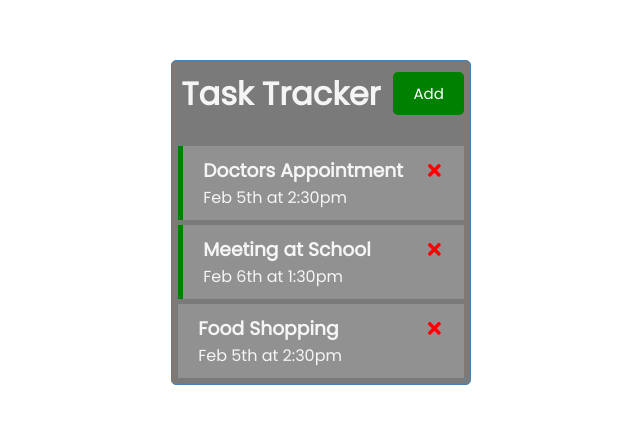
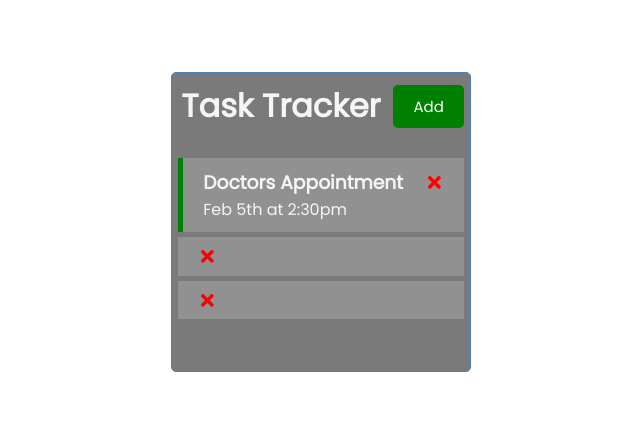
Before and after one commit to trevorrobertsjr/react-task-tracker, a React (Create React App) app: page / in a window 1280 px wide. Shown: the part 178-602 px from the top of the page, without its empty margins (319-959 px from the left). Built offline with nearby package versions, Linux system fonts and the light colour scheme; data requests are answered from the project's data file.

Commit message:
toggle reminder not working with json-server.

```diff
--- /dev/null
+++ b/db.json
@@ -0,0 +1,16 @@
+{
+  "tasks": [
+    {
+      "id": 1,
+      "text": "Doctors Appointment",
+      "day": "Feb 5th at 2:30pm",
+      "reminder": true
+    },
+    {
+      "id": 3
+    },
+    {
+      "id": 4
+    }
+  ]
+}
--- a/package.json
+++ b/package.json
@@ -6,6 +6,7 @@
     "@testing-library/jest-dom": "^5.16.5",
     "@testing-library/react": "^13.4.0",
     "@testing-library/user-event": "^13.5.0",
+    "json-server": "^0.17.0",
     "react": "^18.2.0",
     "react-dom": "^18.2.0",
     "react-icons": "^4.4.0",
@@ -16,7 +17,8 @@
     "start": "react-scripts start",
     "build": "react-scripts build",
     "test": "react-scripts test",
-    "eject": "react-scripts eject"
+    "eject": "react-scripts eject",
+    "server": "json-server --watch db.json --port 5080"
   },
   "eslintConfig": {
     "extends": [
--- a/src/App.js
+++ b/src/App.js
@@ -1,47 +1,81 @@
-import { useState } from 'react'
+import { useState, useEffect } from 'react'
 import Header from './components/Header'
 import Tasks from './components/Tasks'
 import AddTask from './components/AddTask'
 function App() {
   const [showAddTask, setShowAddTask] = useState(false)
-  const [tasks, setTasks] = useState([
-    {
-      id: 1,
-      text: 'Doctors Appointment',
-      day: 'Feb 5th at 2:30pm',
-      reminder: true,
-    },
-    {
-      id: 2,
-      text: 'Meeting at School',
-      day: 'Feb 6th at 1:30pm',
-      reminder: true,
-    },
-    {
-      id: 3,
-      text: 'Food Shopping',
-      day: 'Feb 5th at 2:30pm',
-      reminder: false,
-    },
-  ])
+  const [tasks, setTasks] = useState([])
+  // can't use async with this anonymous function
+  // why, tho?
+  useEffect(() => {
+    const getTasks = async () => {
+      const tasksFromServer = await fetchTasks()
+      setTasks(tasksFromServer)
+    }
+
+    getTasks()
+    // dependency array. if you want to useEffect to run if something changes,
+    // put it in the dependency array after the comma
+
+  }, [])
+
+  // Fetch Tasks
+  const fetchTasks = async () => {
+    const res = await fetch('http://localhost:5080/tasks')
+    const data = await res.json()
+
+    return data
+  }
+
+  // Fetch Task
+  const fetchTask = async (id) => {
+    const res = await fetch(`http://localhost:5080/tasks/${id}`)
+    const data = await res.json()
+
+    return data
+  }
 
   // Add Task
-  const addTask = (task) => {
+  const addTask = async (task) => {
     // console.log(task)
-    const id = Math.floor(Math.random() * 10000) + 1
-    const newTask = { id, ...task }
-    setTasks([...tasks, newTask])
+    //creating an id not needed with json server
+    // const id = Math.floor(Math.random() * 10000) + 1
+    // const newTask = { id, ...task }
+    // setTasks([...tasks, newTask])
 
+    // json-server
+    const res = await fetch('http://localhost:5080/tasks', {
+      method: 'POST',
+
+      headers: {
+        'Content-type': 'application/json',
+      },
+      body: JSON.stringify(task)
+    })
+    const data = await res.json()
+    setTasks([...tasks, data])
   }
 
   // Delete Task
-  const deleteTask = (id) => {
+  const deleteTask = async (id) => {
     // console.log('delete', id)
+    await fetch(`http://localhost:5080/tasks/${id}`, { method: 'DELETE' })
+
     setTasks(tasks.filter((task) => task.id !== id))
   }
   // Toggle Reminder
-  const toggleReminder = (id) => {
-    // console.log(id);
+  const toggleReminder = async (id) => {
+    const taskToToggle = await fetchTask(id)
+    const updatedTask = { ...taskToToggle, reminder: !taskToToggle.reminder }
+    const res = await fetch(`http://localhost:5080/tasks/${id}`, {
+      method: 'PUT',
+      headers: {
+        'Content-type': 'application-json'
+      },
+      body: JSON.stringify(updatedTask)
+    })
+
+    const data = await res.json()
     setTasks(tasks.map((task) => task.id === id ? { ...task, reminder: !task.reminder } : task))
   }
 
```
Also changed, not shown: 1 other file (tests, documents, lock files or other folders).
